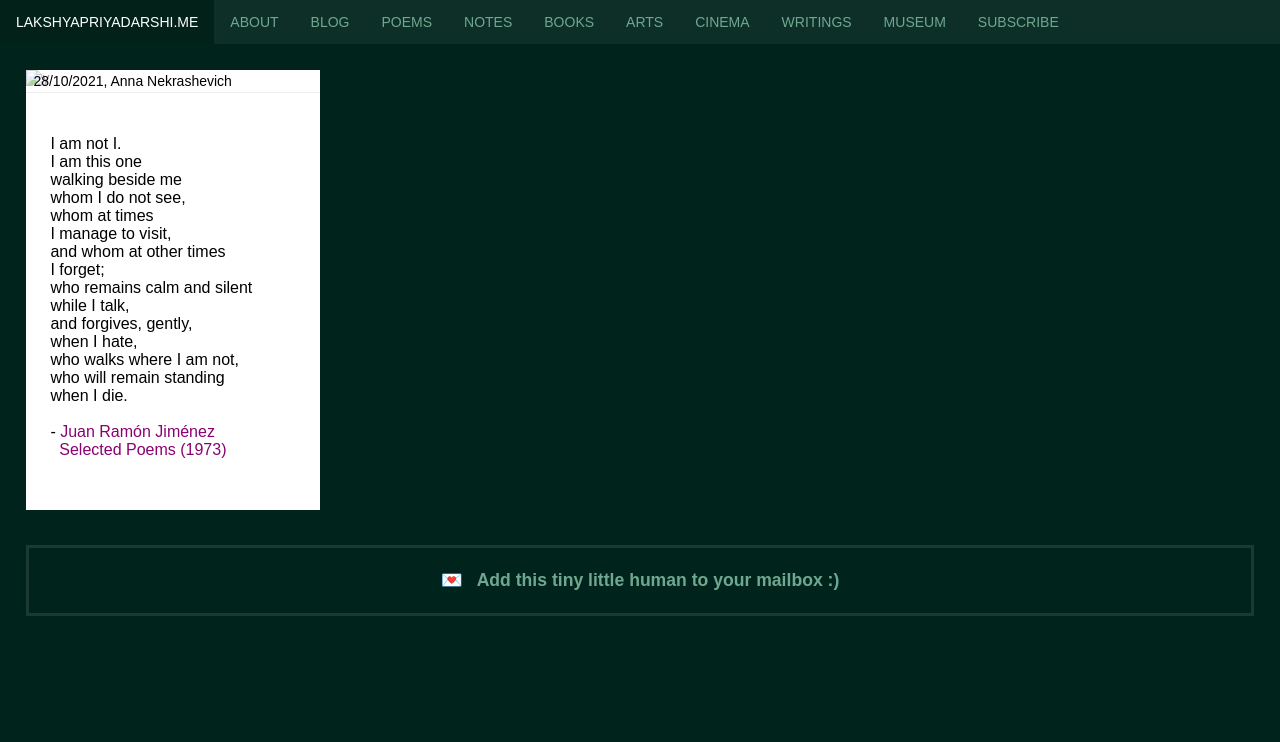
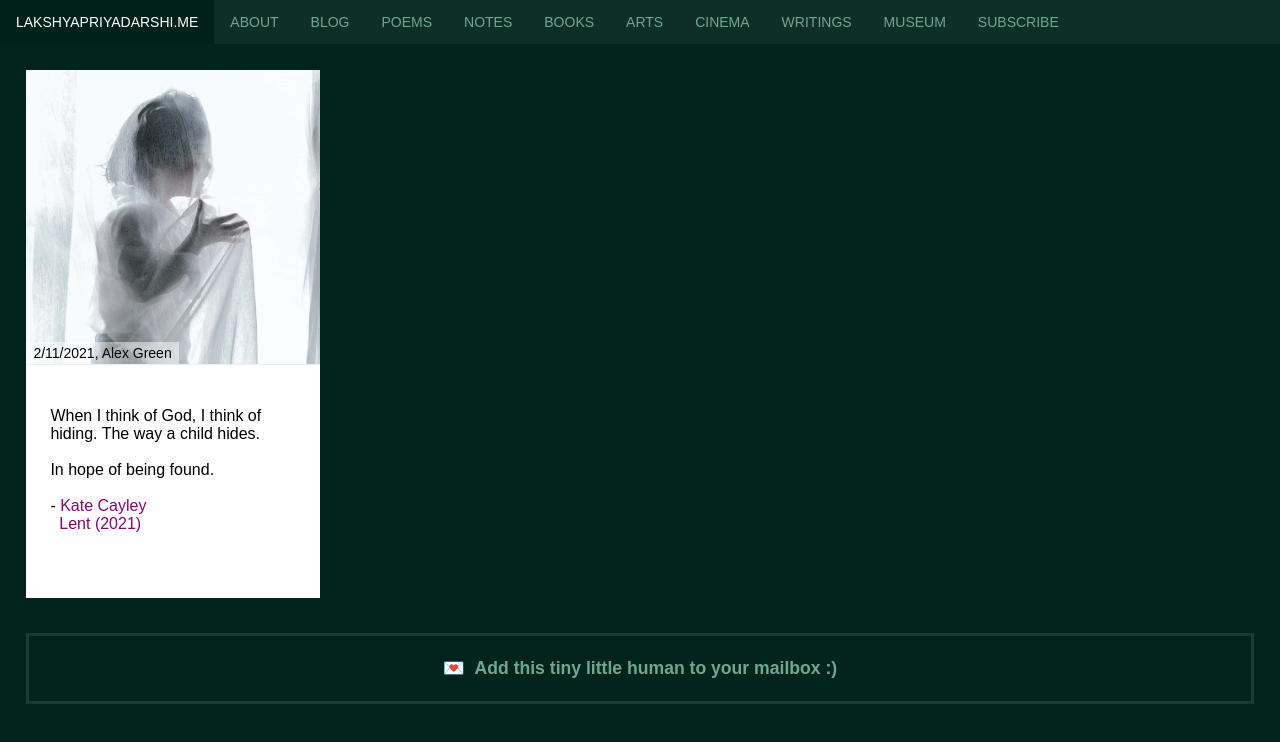
Before and after one commit to lakshyapriyadarshime/lakshyapriyadarshime.github.io, a plain HTML site: page notes/miniatures/index.html in a window 1280 px wide. Drawn offline with Linux system fonts and the light colour scheme.

Commit message:
Adding content

```diff
--- a/notes/miniatures/index.html
+++ b/notes/miniatures/index.html
@@ -91,42 +91,29 @@
         <div class="masonry-brick">
           <div class="masonry-content">
             <figure>
-              <img src="../../assets/images/notes/miniatures/x.jpg" alt="y">
+              <img src="../../assets/images/notes/miniatures/20211102_2.jpg" alt="Child">
                 <p class="masonry-description">
 
 
                     <! WRITE CONTENT HERE>
-
                     <br>
-                    I am not I.<br>
-                    I am this one<br>
-                    walking beside me<br>
-                    whom I do not see,<br>
-                    whom at times<br>
-                    I manage to visit,<br>
-                    and whom at other times<br>
-                    I forget;<br>
-                    who remains calm and silent<br>
-                    while I talk,<br>
-                    and forgives, gently,<br>
-                    when I hate,<br>
-                    who walks where I am not,<br>
-                    who will remain standing<br>
-                    when I die.<br><br>
+                    When I think of God, I think of<br>
+                    hiding. The way a child hides.<br><br>
+                    In hope of being found.<br><br>
 
                     <! CONTENT ENDS HERE>
 
                     <! ATTRIBUTION: WRITE CREATOR HERE>
-                    - <a href="https://www.poetryfoundation.org/poets/juan-ramon-jimaenez" target="_blank">
+                    - <a href="https://www.katecayley.ca/" target="_blank">
 
-                          Juan Ramón Jiménez
+                          Kate Cayley
 
                       </a><br>
 
                     <! ATTRIBUTION: WRITE SOURCE HERE>
-                    &nbsp;<a href="http://www.beacon.org/Lorca-Jimenez-P71.aspx" target="_blank">
+                    &nbsp;<a href="https://imagejournal.org/article/lent-2/" target="_blank">
 
-                          Selected Poems (1973)
+                          Lent (2021)
 
                       </a><br>
                     <! ATTRIBUTION ENDS HERE>
@@ -136,9 +123,9 @@
 
               <! FIGURE CAPTION: WRITE DATE AND PHOTOGRAPHER HERE>
               <figcaption>
-                  <a href="https://www.pexels.com/photo/a-woman-wearing-straw-hat-8058605/" target="_blank">
+                  <a href="https://www.pexels.com/photo/anonymous-children-hiding-behind-curtains-at-home-5692698/" target="_blank">
 
-                    28/10/2021, Anna Nekrashevich
+                    2/11/2021, Alex Green
 
                   </a>
               </figcaption>
@@ -160,7 +147,7 @@
       <! NEWSLETTER BOX>
 
       <a href="https://lakshyapriyadarshi.me/subscribe/" class="lab-article-button" style="color:#6fa890;">
-          💌 &nbsp; Add this tiny little human to your mailbox :)
+          💌 &nbsp;Add this tiny little human to your mailbox :)
       </a>
       <! NEWSLETTER BOX ENDS HERE>
 
```
Also changed, not shown: assets/images/notes/miniatures/20211102_2.jpg (added), assets/images/stock/20211102_2.jpg (added).
